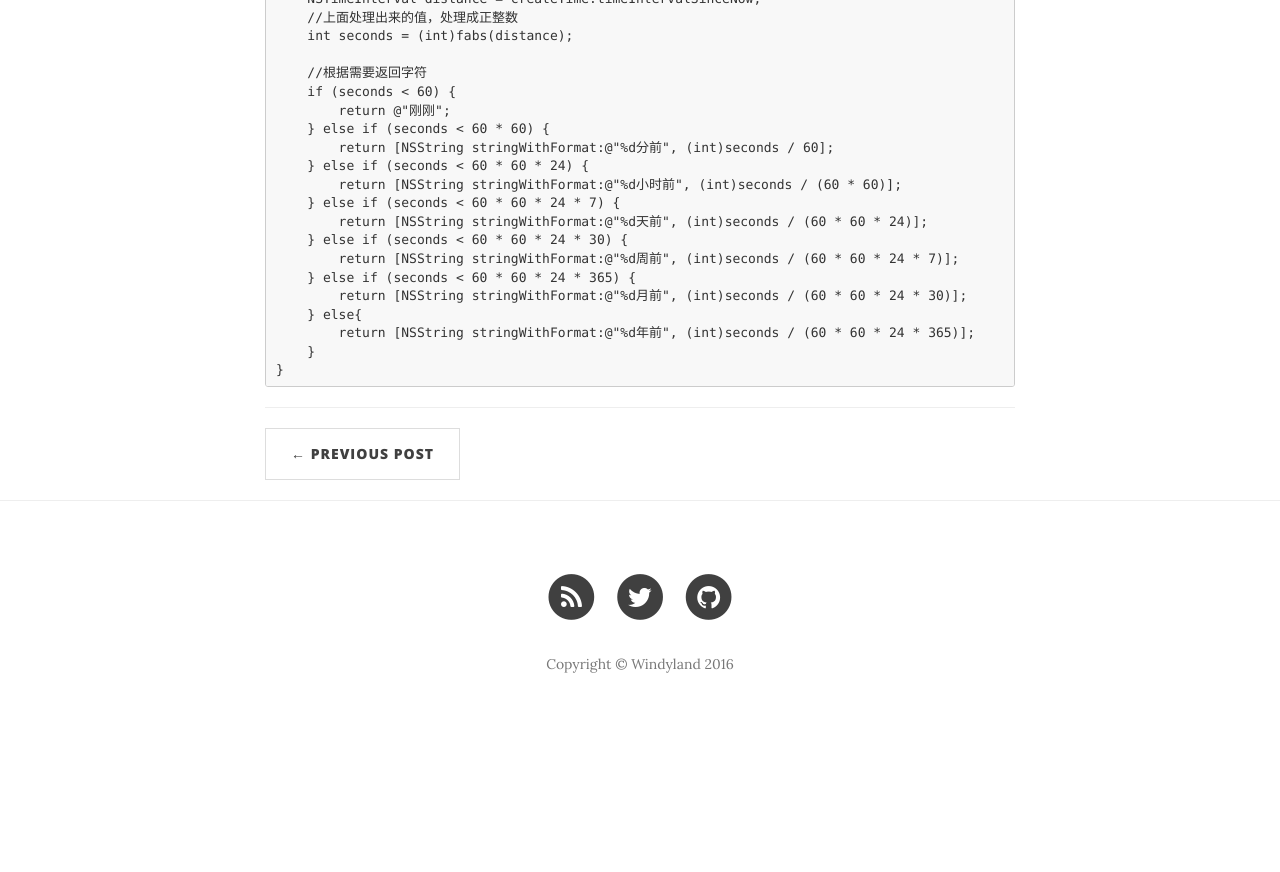
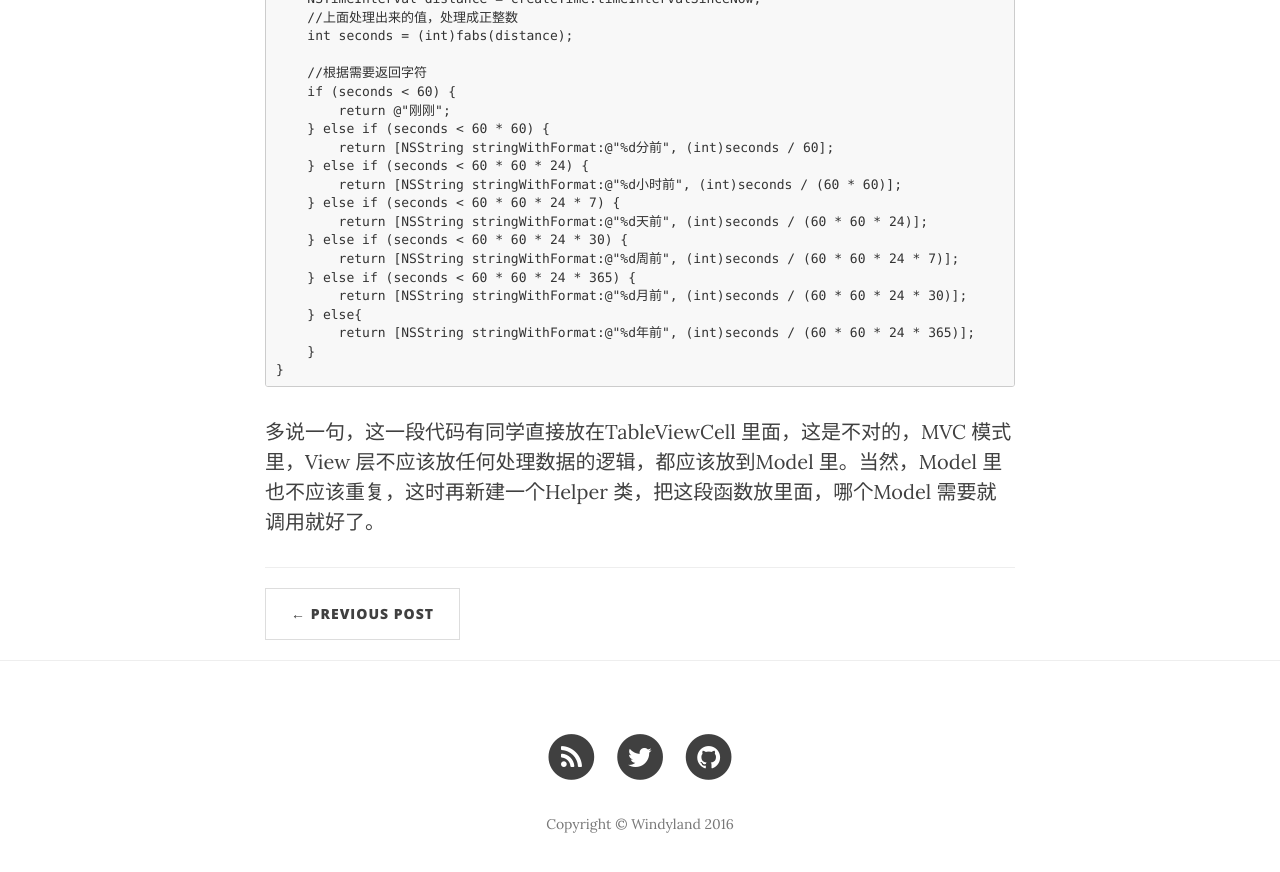
Before and after one commit to DavidHu0921/davidhu0921.github.io, a Jekyll site: the page built from _posts/2016-04-28-iOS开发中常见的时间处理.md, in a window 1280 px wide and 900 px high, scrolled down 875 px. Shown: the top 872 px of the window. Built offline with Jekyll 4.4.1, drawn with Linux system fonts in a browser that asks for light colours; nearby versions of some CDN libraries; before the commit the page ends 1615 px from its top, so only the background shows below that.

Commit message:
Update 2016-04-28-iOS开发中常见的时间处理.md

````diff
--- a/_posts/2016-04-28-iOS开发中常见的时间处理.md
+++ b/_posts/2016-04-28-iOS开发中常见的时间处理.md
@@ -42,3 +42,5 @@ categories: 杂记
     }
 }
 ```
+
+多说一句，这一段代码有同学直接放在TableViewCell 里面，这是不对的，MVC 模式里，View 层不应该放任何处理数据的逻辑，都应该放到Model 里。当然，Model 里也不应该重复，这时再新建一个Helper 类，把这段函数放里面，哪个Model 需要就调用就好了。
````
